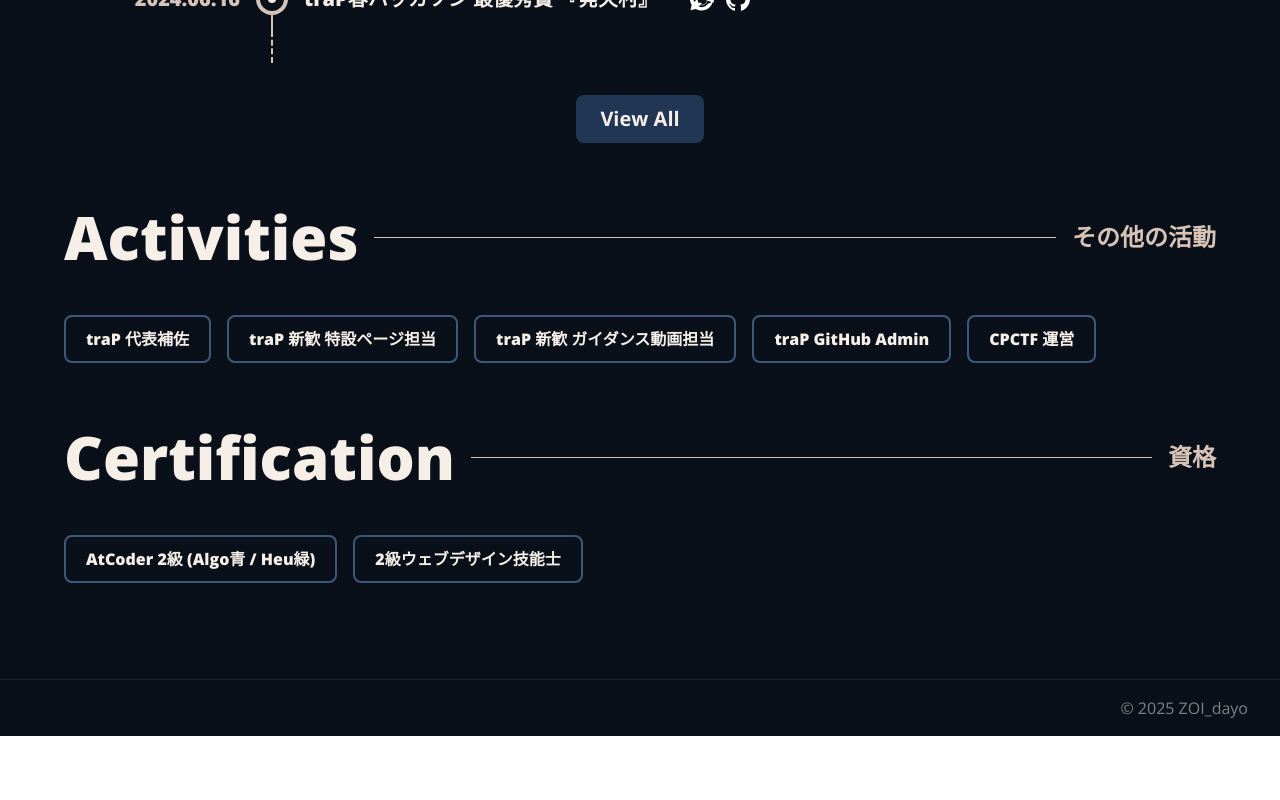
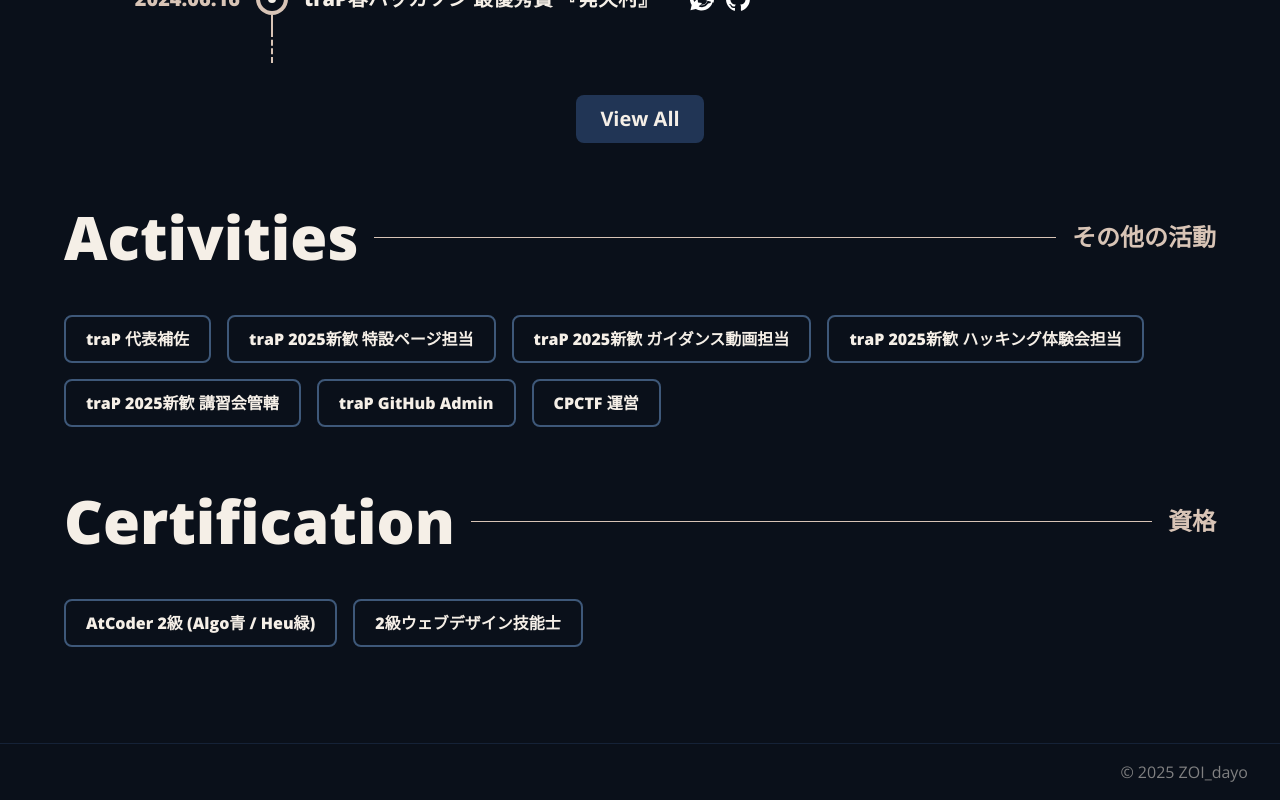
Before and after one commit to ZOI-dayo/homepage, a Vue app: page / in a window 1280 px wide. Shown: the part 2437-3237 px from the top of the page. Before the commit the page ends 3173 px from the top, so only its background shows below. Built offline with nearby package versions, Linux system fonts and the light colour scheme.

Commit message:
add unders jobs in meeting#3

```diff
--- a/src/App.vue
+++ b/src/App.vue
@@ -53,8 +53,10 @@ const works: Work[] = [
 const activities: string[] = [
   "traP 代表補佐",
   // "GAME^3 Webフロント担当"
-  "traP 新歓 特設ページ担当",
-  "traP 新歓 ガイダンス動画担当",
+  "traP 2025新歓 特設ページ担当",
+  "traP 2025新歓 ガイダンス動画担当",
+  "traP 2025新歓 ハッキング体験会担当",
+  "traP 2025新歓 講習会管轄",
   "traP GitHub Admin",
   "CPCTF 運営",
 ];
```
